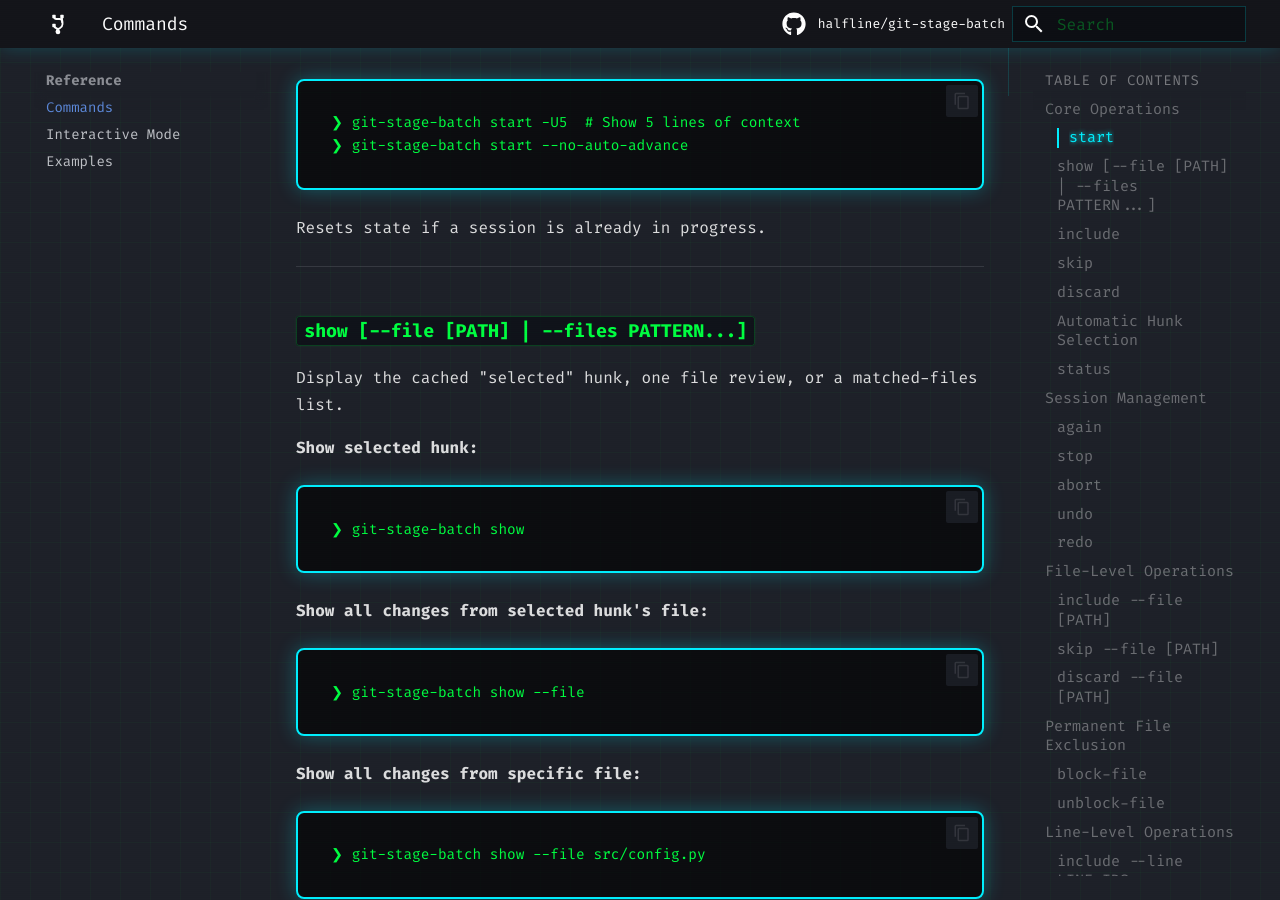
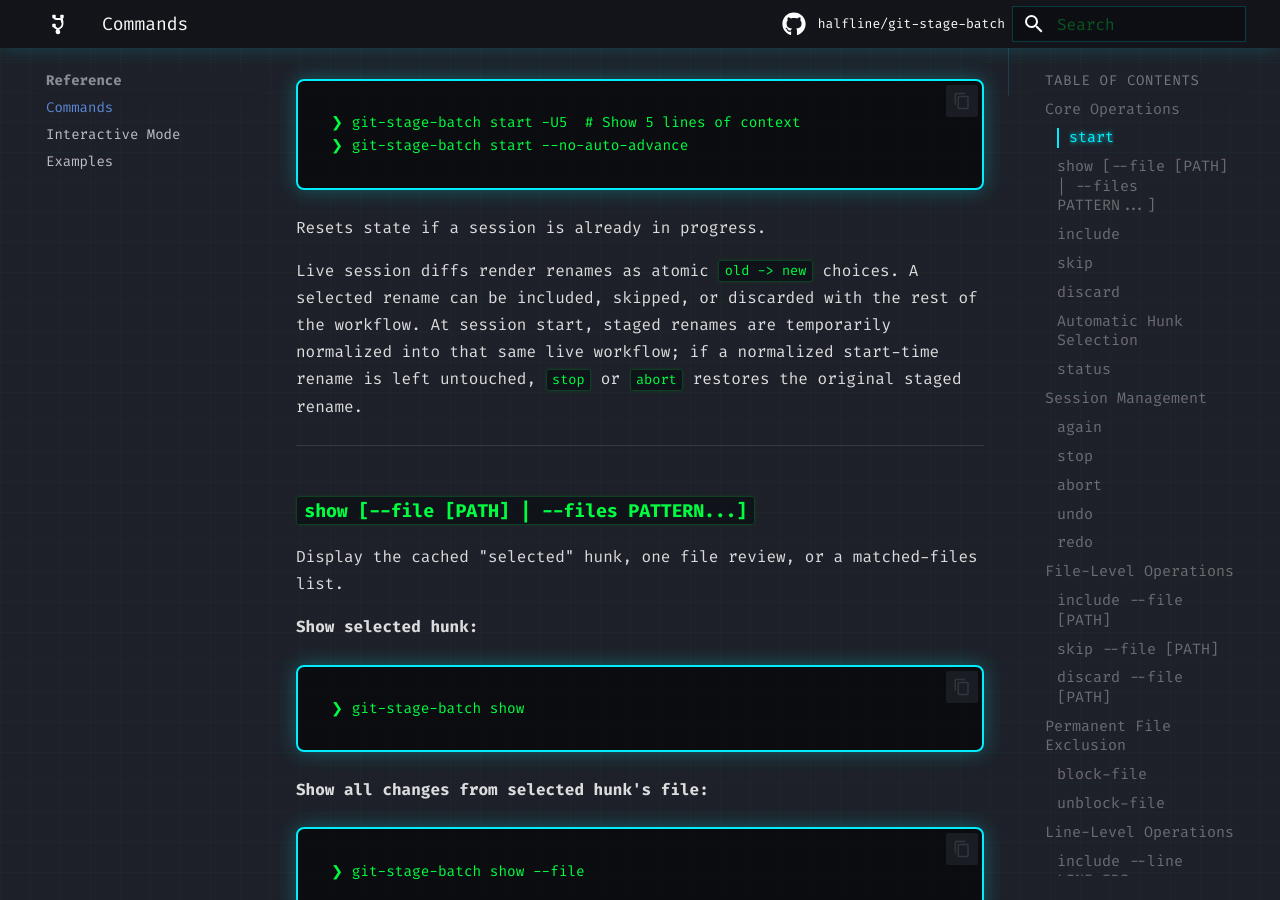
Before and after one commit to halfline/git-stage-batch, an MkDocs documentation site: the page built from docs/commands.md, in a window 1280 px wide and 900 px high, scrolled down 695 px. Built offline with MkDocs 1.6.1 and Material for MkDocs 9.7.7, drawn with Linux system fonts in a browser that asks for light colours; comment, search, counter and statistics services are not loaded.

Commit message:
docs: Document staged rename startup
The command reference describes session startup, but it does not explain
how rename selections appear or what happens when a rename is already
staged before start runs.

Users need to distinguish a rename prompt from later content edits under
the destination path. They also need to know that an untouched staged
rename is restored by session cleanup instead of being silently dropped.

This commit documents the old-to-new rename prompt, the include, skip, and
discard choices for that prompt, and the stop and abort restoration
behavior for untouched start-time staged renames.

The next implementation commit adds the preflight command used by
automation before starting unstaged-only sessions.

````diff
--- a/docs/commands.md
+++ b/docs/commands.md
@@ -23,6 +23,12 @@ Find and display the first unprocessed hunk; cache as "selected".
 ```
 
 Resets state if a session is already in progress.
+
+Live session diffs render renames as atomic `old -> new` choices. A selected
+rename can be included, skipped, or discarded with the rest of the workflow.
+At session start, staged renames are temporarily normalized into that same
+live workflow; if a normalized start-time rename is left untouched, `stop` or
+`abort` restores the original staged rename.
 
 ---
 
````
